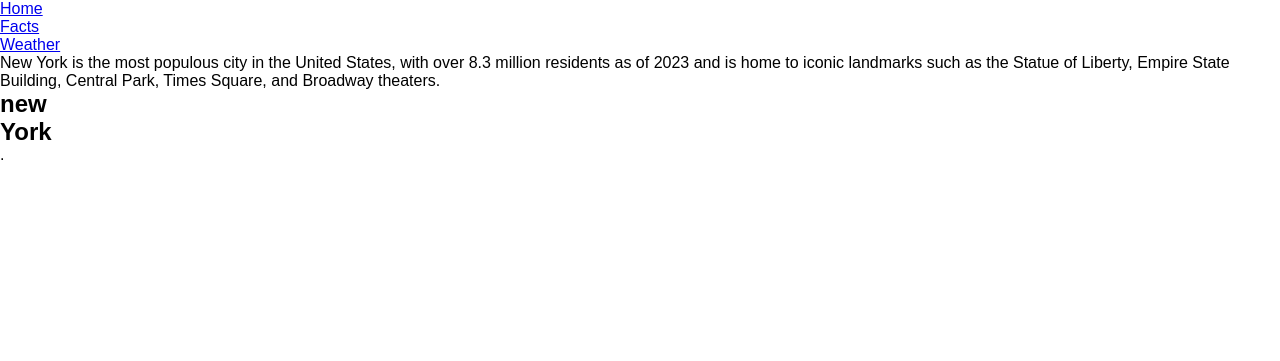
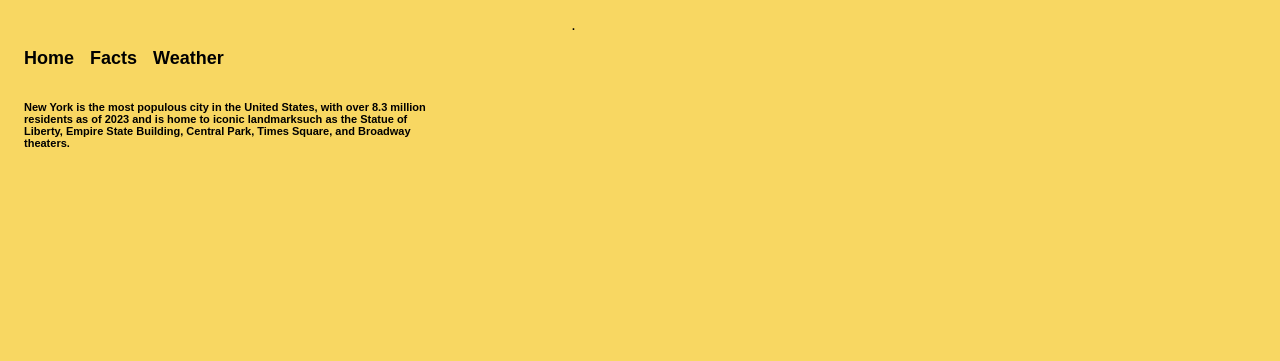
Before and after one commit to TammyJain1998/Web-Dev, a plain HTML site: page New York/index.html in a window 1280 px wide. Shown: the top 361 px of the page. Drawn offline with Linux system fonts and the light colour scheme.

Commit message:
Building

```diff
--- a/New York/index.html
+++ b/New York/index.html
@@ -3,7 +3,7 @@
     <head>
         <meta charset="utf-8" />
         <meta name="viewport" content="width=device-width, initial-scale=1" />
-        <title>Front End Workbook</title>
+        <title>New York</title>
         <link rel="stylesheet" href="style.css">
     </head>
     <main class="main debug">
@@ -17,10 +17,11 @@
             </ul>
         </nav>
       </div>
-    <section>
-        <facts class="facts">New York is the most populous city in the United States, with over 8.3 million residents as of 2023 and is home to iconic landmarks such as the Statue of Liberty, Empire State Building, Central Park, Times Square, and Broadway theaters.</facts>
-    </section>
-    <section>
+    <div class="facts">
+            New York is the most populous city in the United States, with over 8.3 million residents as of 2023 and is home to iconic landmarksuch as the Statue of Liberty, Empire State Building, Central Park, Times Square, and Broadway theaters.</facts>
+        </div>
+    <section class="blank"></section>
+    <section class="heading">
         <h1 class="heading1">new</h1>
         <h1 class="heading2">York</h1>
     </section>
--- a/New York/style.css
+++ b/New York/style.css
@@ -11,7 +11,64 @@
   }
   body{
     font-family: Arial, Helvetica, sans-serif;
+    background-color: rgba(248,215,98);
   }
 
   #links{
   }
+
+  .main{
+    display: flex;
+  }
+
+  .nav{
+    padding: 1rem 0.5rem 1rem 0.5rem;
+  }
+  .nav__list{
+    display:flex;
+    list-style: none;
+    margin-top: 2rem;
+    margin-left: 1rem;
+    font-weight: bold;
+    font-size: 18px;
+  }
+  .nav__item > a {
+    color: rgb(0, 0, 0);
+    text-decoration: none;
+  }
+  .nav__item:not(:last-child){
+    margin-right:1rem;
+  }
+
+  .blank{
+    padding: 1rem 0.5rem 1rem 0.5rem;
+    height: 25vh;
+  }
+
+  .facts{
+    padding: 1rem 0.5rem 1rem 0.5rem;
+    margin-left: 1rem;
+    width: 55vh;
+    overflow: auto; /* Add this to enable scrolling if content exceeds the height */
+    word-wrap:break-word ;
+    font-size: 11px;
+    font-weight: bold;
+  }
+
+  .heading{
+    margin-left: 1rem;
+  }
+  .heading1{
+    font-size: 150px;
+    padding:0;
+    margin-bottom: -70px;
+  }
+  .heading2{
+    font-size: 250px;
+    padding:0;
+    margin-left: 10px
+  }
+
+  .image{
+    padding: 1rem 0.5rem 1rem 0.5rem;
+  }
```
Also changed, not shown: 1 other file.
